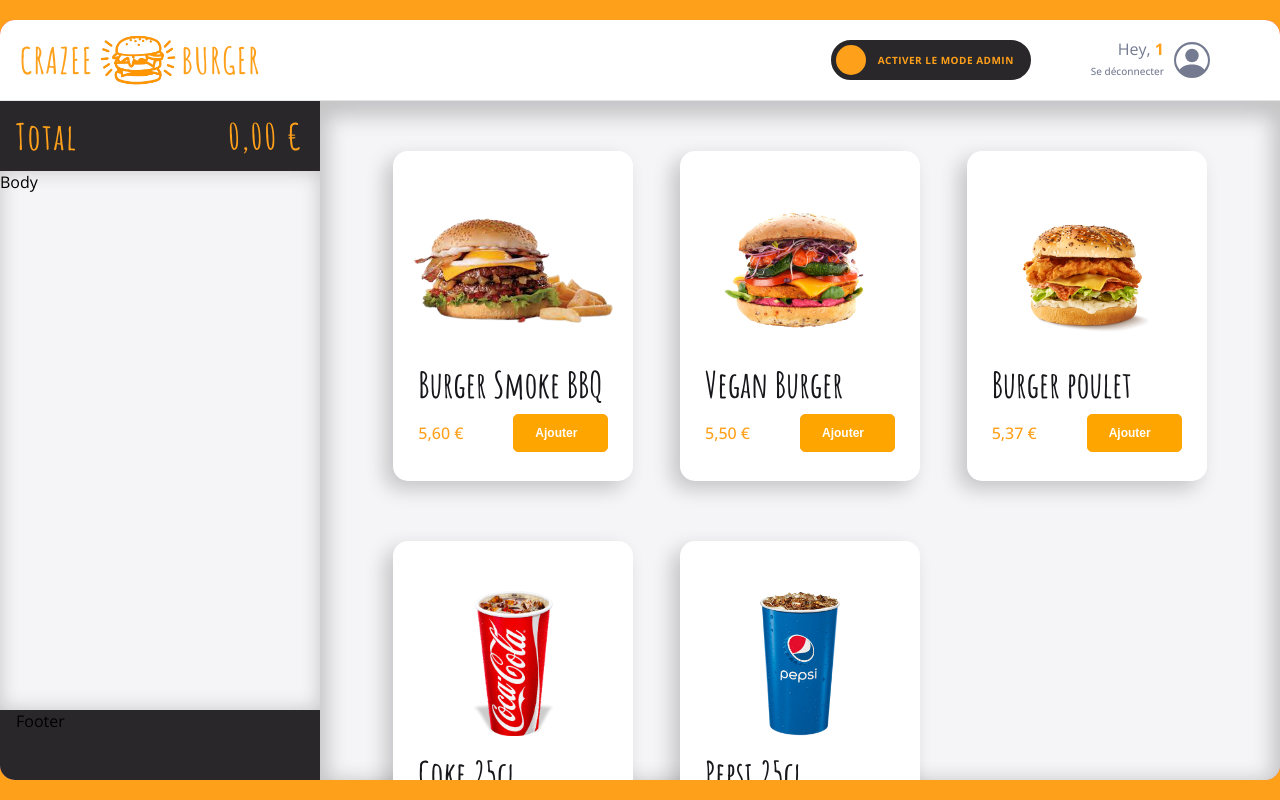
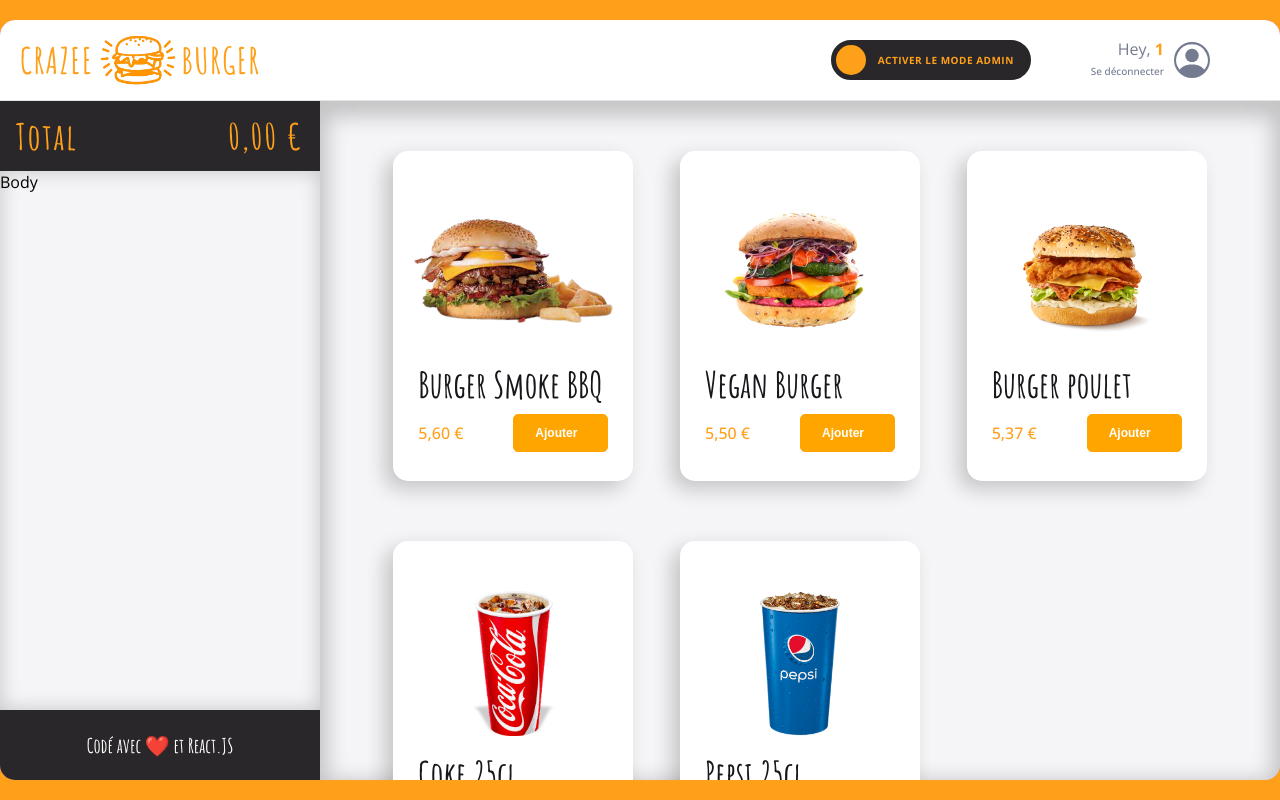
Before and after one commit to NhatHONGUYEN/crazee-burger, a React (Vite) app: page /order/1 in a window 1280 px wide. Built offline with nearby package versions, Linux system fonts and the light colour scheme.

Commit message:
♻️  F10: Basket >Add Footer

```diff
--- a/src/component/pages/order/Main/Basket/Basket.jsx
+++ b/src/component/pages/order/Main/Basket/Basket.jsx
@@ -1,16 +1,15 @@
 import styled from "styled-components";
 import { theme } from "../../../theme";
-import Header from "../../../../reusable-ui/Header";
 import Total from "./Total";
 import { formatPrice } from "../../../../../utils/maths";
+import Footer from "./Footer";
 
 export default function Basket() {
   return (
     <BasketStyled>
       <Total amountToPay={formatPrice(0)} />
-
       <div className="body">Body</div>
-      <Header>Footer</Header>
+      <Footer />
     </BasketStyled>
   );
 }
--- a/src/component/pages/order/Main/Basket/Footer.jsx
+++ b/src/component/pages/order/Main/Basket/Footer.jsx
@@ -1,3 +1,26 @@
+import styled from "styled-components";
+import Header from "../../../../reusable-ui/Header";
+import { theme } from "../../../theme";
+
 export default function Footer() {
-  return <div>Footer</div>;
+  return (
+    <Header>
+      <FooterStyled>
+        <span>Codé avec ❤️ et React.JS</span>
+      </FooterStyled>
+    </Header>
+  );
 }
+const FooterStyled = styled.div`
+  height: 100%;
+  display: flex;
+  justify-content: center;
+  align-items: center;
+
+  span {
+    font-size: ${theme.fonts.size.P2};
+    font-family: ${theme.fonts.family.stylish};
+    font-weight: ${theme.fonts.weights.bold};
+    color: ${theme.colors.white};
+  }
+`;
--- a/src/component/pages/order/Main/Basket/Total.jsx
+++ b/src/component/pages/order/Main/Basket/Total.jsx
@@ -19,7 +19,7 @@ const TotalStyled = styled.div`
   justify-content: space-between;
   align-items: center;
   color: ${theme.colors.primary};
-  font-family: "Amatic SC", cursive;
+  font-family: ${theme.fonts.family.stylish};
   font-size: ${theme.fonts.size.P4};
   font-weight: ${theme.fonts.weights.bold};
   letter-spacing: 2px;
--- a/src/component/pages/theme/index.js
+++ b/src/component/pages/theme/index.js
@@ -51,7 +51,7 @@ const fonts = {
     heavy: 800,
   },
   family: {
-    stylish: `"Amatic SC", cursive`,
+    stylish: '"Amatic SC", cursive',
   },
 };
 const gridUnit = 8;
```
